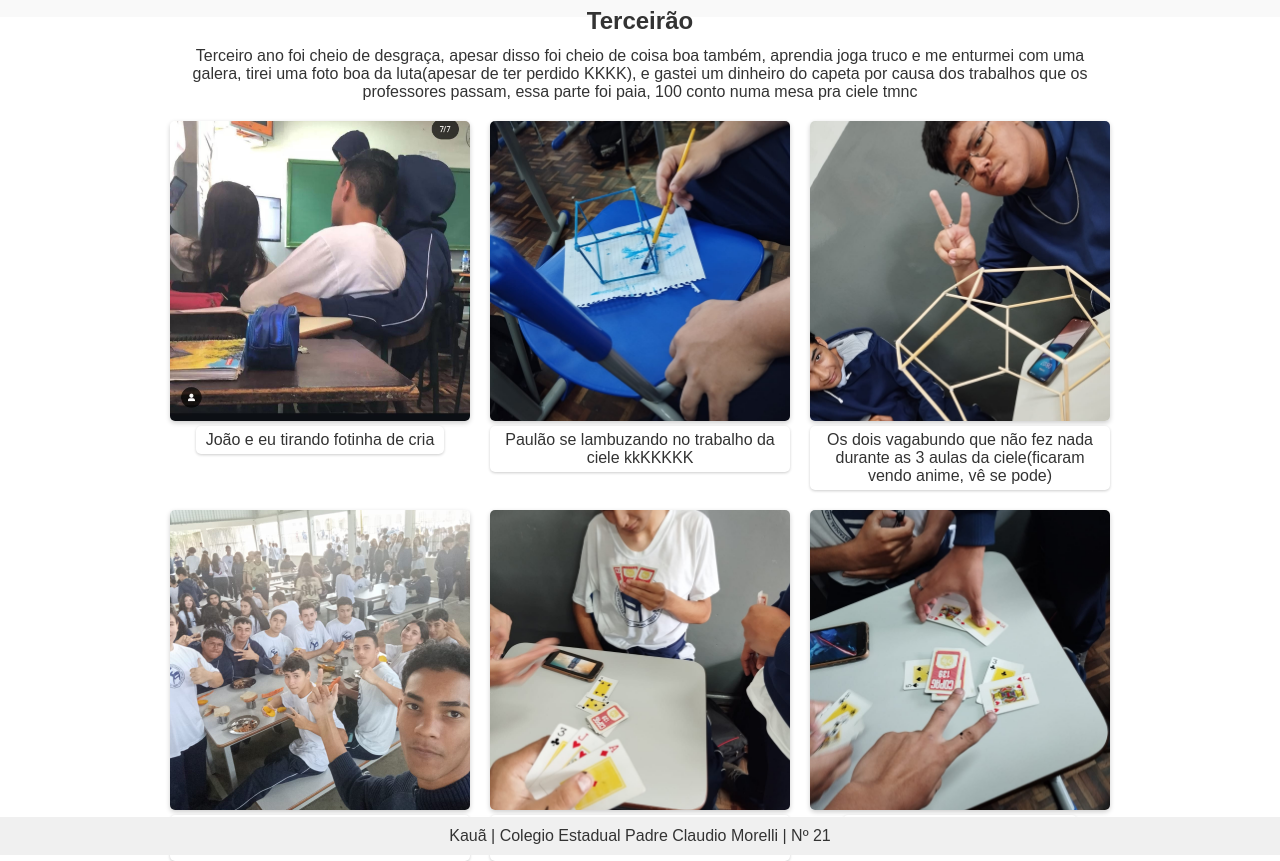
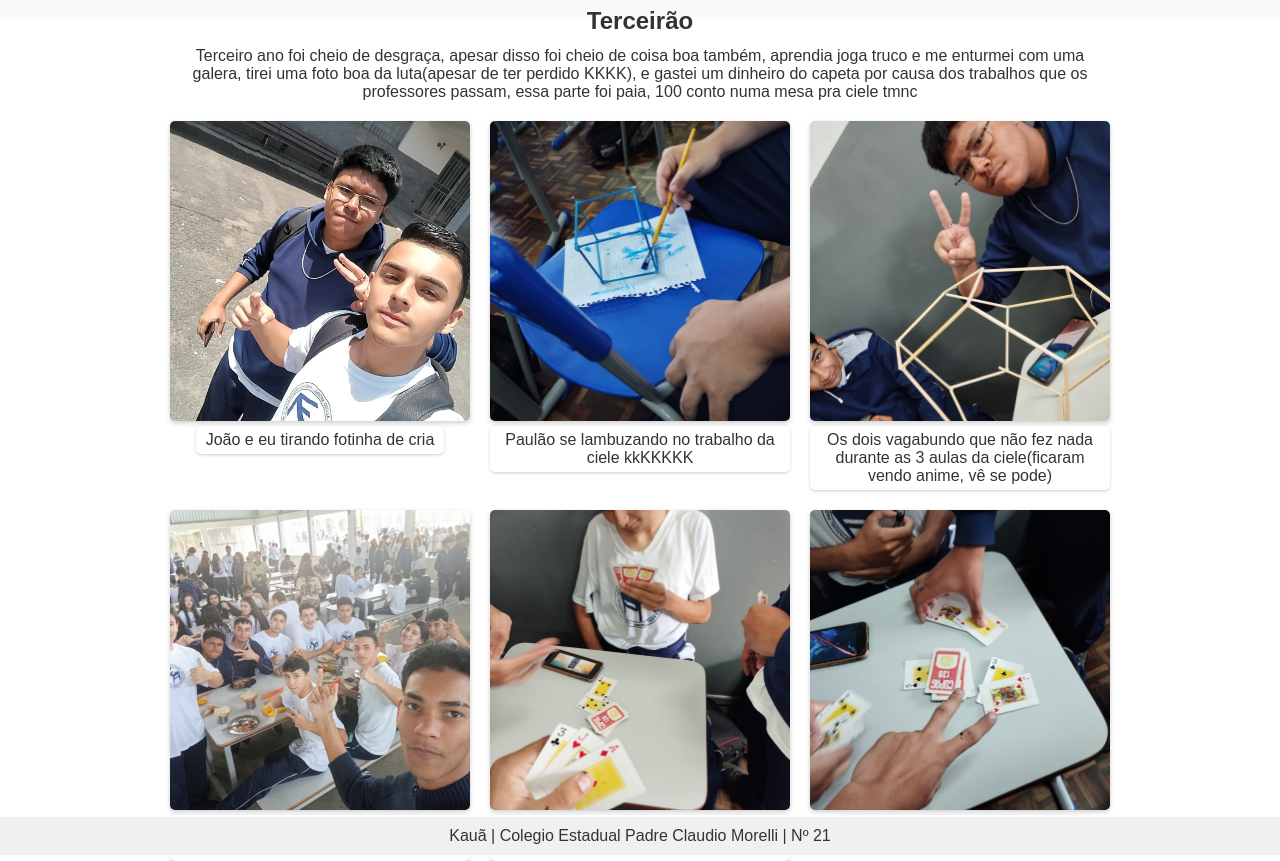
Before and after one commit to kauazin007/memories, a plain HTML site: page index.html in a window 1280 px wide. Shown: the part 840-1701 px from the top of the page. Drawn offline with Linux system fonts and the light colour scheme.

Commit message:
Update index.html

```diff
--- a/index.html
+++ b/index.html
@@ -62,7 +62,7 @@
         <div class="galeria-container">
             <div class="linha">
                 <div class="foto-item">
-                    <div class="foto" style="background-image: url('4.jpeg');"></div>
+                    <div class="foto" style="background-image: url('10.jpeg');"></div>
                     <div class="descricao">João e eu tirando fotinha de cria</div>
                 </div>
                 <div class="foto-item">
```
